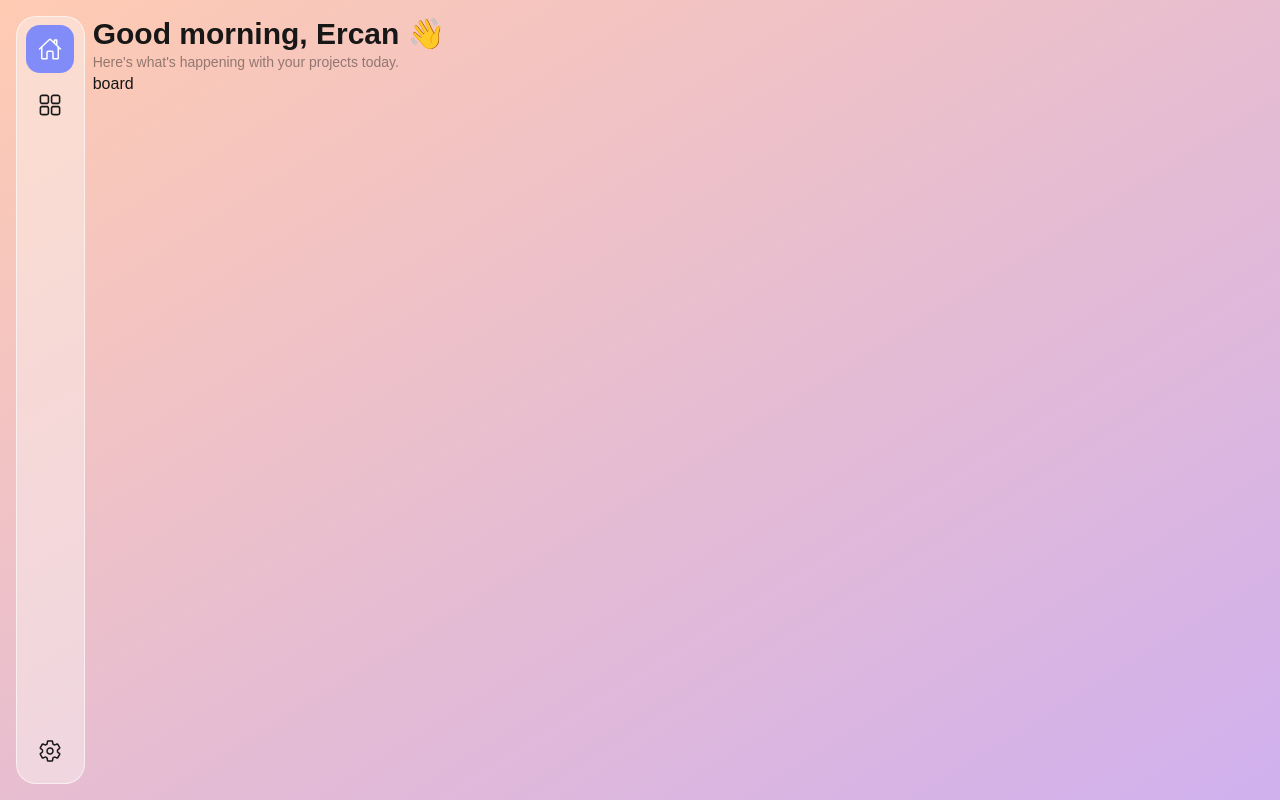
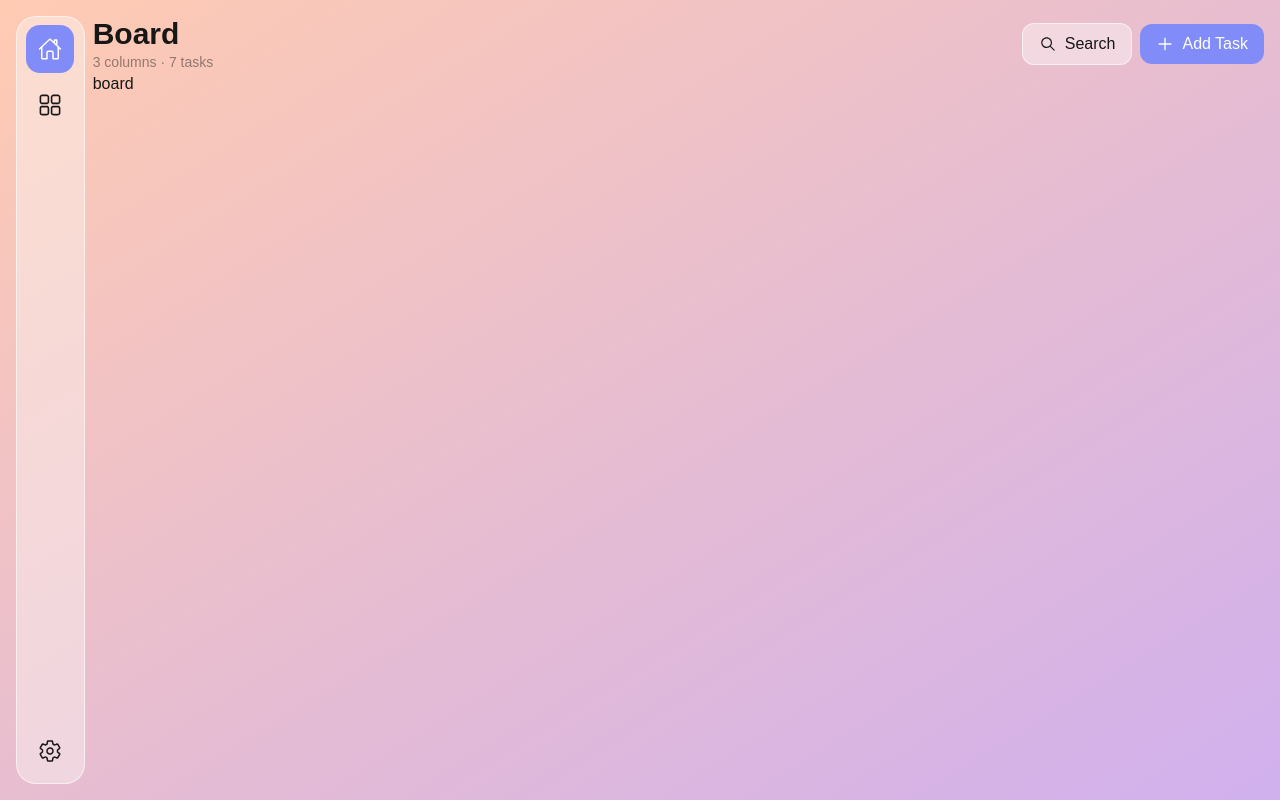
Before and after one commit to ercantekeli/flow-task, a Next.js app: page /board in a window 1280 px wide. Built offline with nearby package versions, Linux system fonts and the light colour scheme.

Commit message:
button component and dashboard header added

```diff
--- a/app/(dashboard)/layout.tsx
+++ b/app/(dashboard)/layout.tsx
@@ -1,5 +1,9 @@
+"use client";
+
 import React from "react";
-import Sidebar from "../../components/dashboard/layout/Sidebar";
+import { usePathname } from "next/navigation";
+
+import Sidebar from "@/components/dashboard/layout/Sidebar";
 import Header from "@/components/dashboard/layout/Header";
 
 const DashboardLayout = ({
@@ -7,11 +11,32 @@ const DashboardLayout = ({
 }: Readonly<{
   children: React.ReactNode;
 }>) => {
+  const pathname = usePathname();
+
+  const headerContent: { [key: string]: { title: string; subtitle: string } } =
+    {
+      "/overview": {
+        title: "Good morning, Ercan 👋",
+        subtitle: "Here's what's happening with your projects today.",
+      },
+      "/board": {
+        title: "Board",
+        subtitle: "3 columns · 7 tasks",
+      },
+      "/settings": {
+        title: "Settings",
+        subtitle: "Customize your dashboard and preferences.",
+      },
+    };
+
   return (
     <div className="flex w-full h-full p-4 gap-2">
       <Sidebar />
       <main className="w-full">
-        <Header />
+        <Header
+          title={headerContent[pathname]?.title || ""}
+          subtitle={headerContent[pathname]?.subtitle || ""}
+        />
         {children}
       </main>
     </div>
--- a/app/globals.css
+++ b/app/globals.css
@@ -24,6 +24,7 @@ body {
   --accent: #fbbf24;
 
   --border: rgba(255, 255, 255, 0.6);
+  --button-bg: rgba(255, 255, 255, 0.4);
   --text: "#171717";
   --text-muted: rgba(23, 23, 23, 0.45);
   --text-light: rgba(23, 23, 23, 0.25);
@@ -44,6 +45,7 @@ body {
   --color-text: var(--text);
 
   --color-border: var(--border);
+  --color-button-bg: var(--button-bg);
   --color-text-muted: var(--text-muted);
   --color-text-light: var(--text-light);
   --color-sidebar: var(--sidebar-bg);
--- /dev/null
+++ b/components/Button.tsx
@@ -0,0 +1,24 @@
+import React from "react";
+
+function Button({
+  name,
+  className,
+  icon,
+  style,
+}: {
+  name: string;
+  className?: string;
+  icon?: React.ReactNode;
+  style: "white" | "purple";
+}) {
+  return (
+    <button
+      className={`flex items-center gap-2 rounded-xl px-4 py-2 cursor-pointer ${style === "white" ? "bg-button-bg text-text border border-border border-solid" : "bg-primary text-white"} ${className}`}
+    >
+      {icon && <span className="text-lg">{icon}</span>}
+      {name}
+    </button>
+  );
+}
+
+export default Button;
--- a/components/dashboard/layout/Header.tsx
+++ b/components/dashboard/layout/Header.tsx
@@ -1,13 +1,25 @@
 import React from "react";
+import { AiOutlinePlus } from "react-icons/ai";
+import { IoIosSearch } from "react-icons/io";
 
-const Header = () => {
+import Button from "@/components/Button";
+
+const Header = ({
+  title = "",
+  subtitle = "",
+}: {
+  title?: string;
+  subtitle: string;
+}) => {
   return (
-    <div className="">
+    <div className="flex items-center justify-between">
       <div>
-        <h1 className="text-text text-3xl font-bold">Good morning, Ercan 👋</h1>
-        <p className="text-text-muted text-sm">
-          Here's what's happening with your projects today.
-        </p>
+        <h1 className="text-text text-3xl font-bold">{title}</h1>
+        <p className="text-text-muted text-sm">{subtitle}</p>
+      </div>
+      <div className="flex items-center gap-2">
+        <Button name="Search" style="white" icon={<IoIosSearch />} />
+        <Button name="Add Task" style="purple" icon={<AiOutlinePlus />} />
       </div>
     </div>
   );
```
